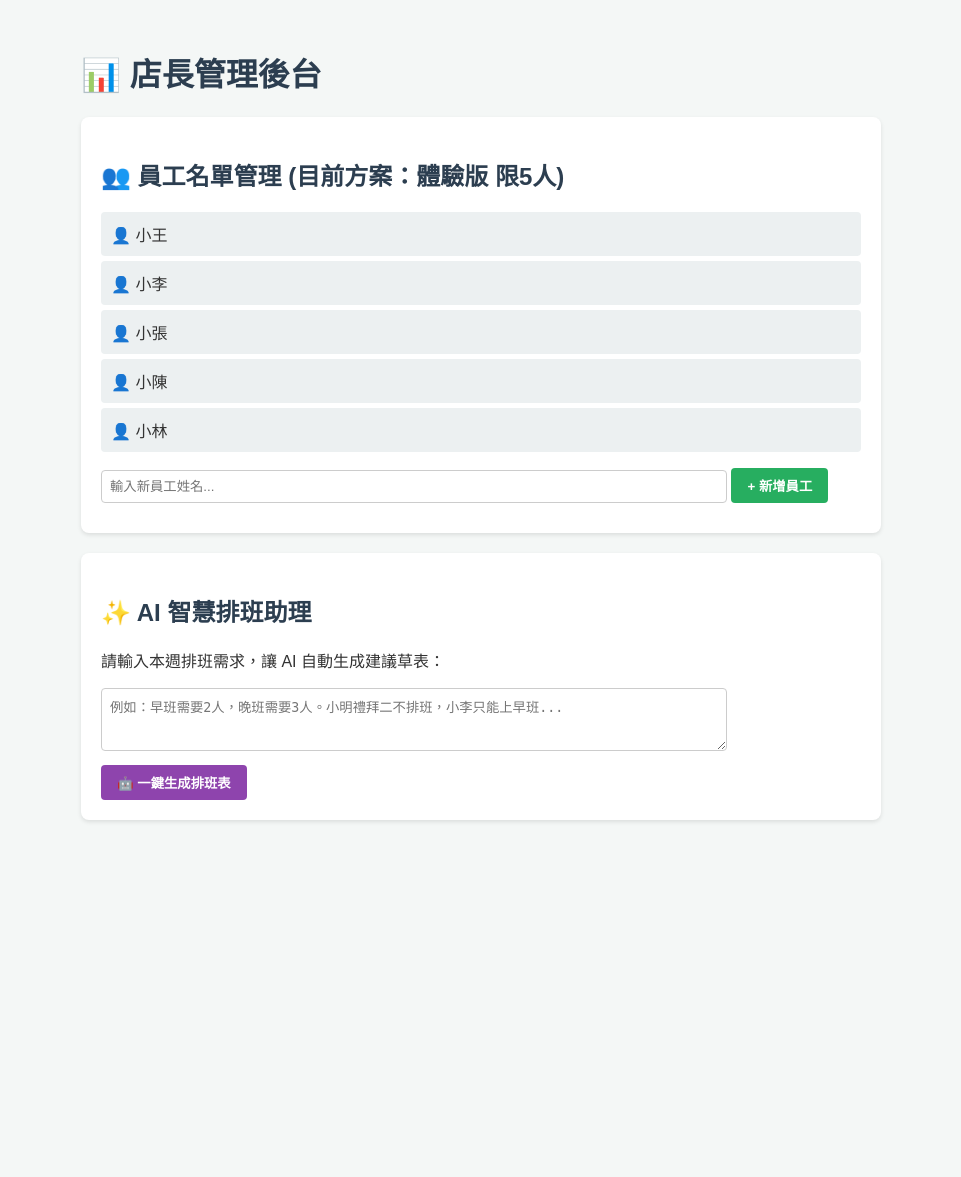
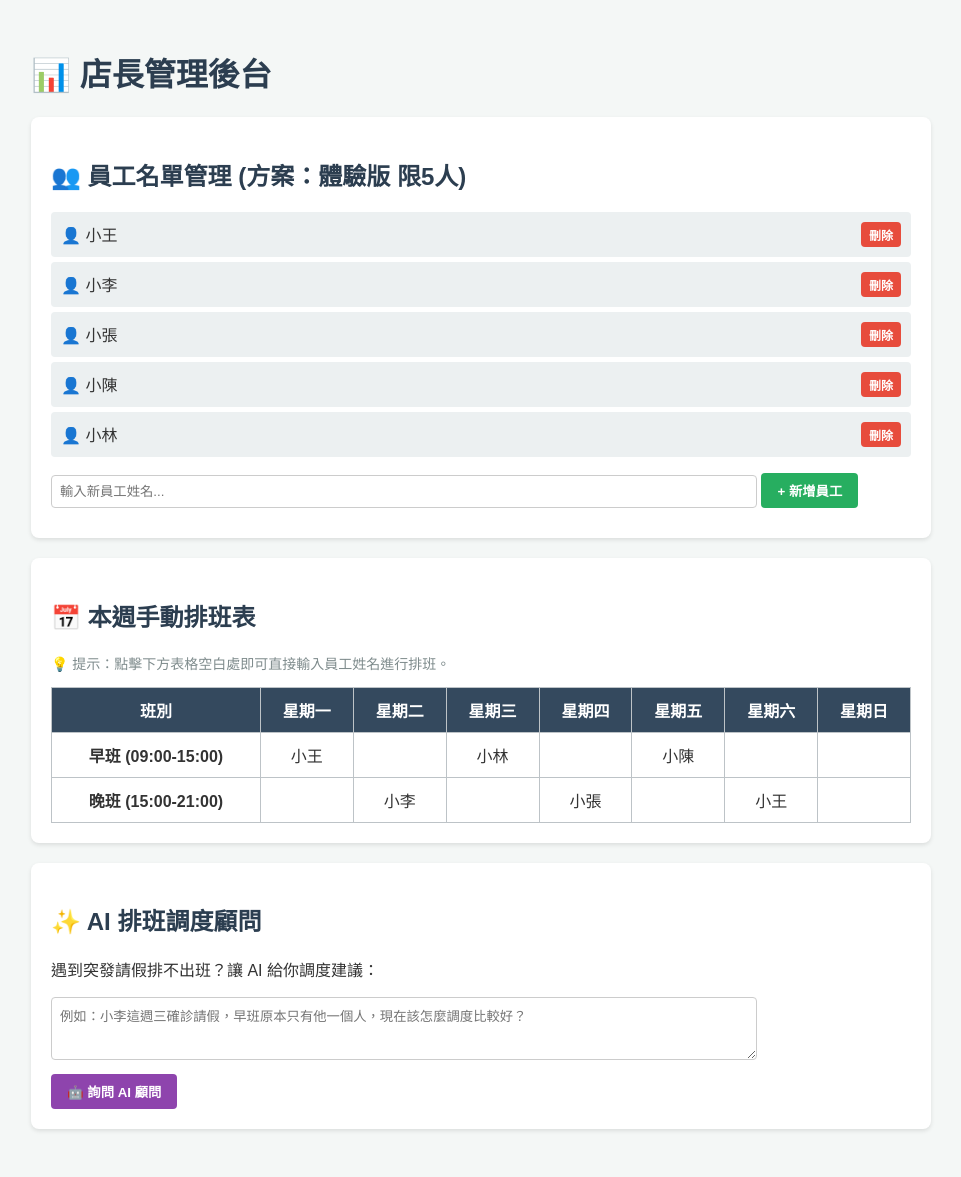
Before and after one commit to Jayson-201/cloud-shift-saas, a Flask app: page /dashboard in a window 1280 px wide. Shown: the whole page, without its empty margins (159-1120 px from the left). Before the commit the page ends 822 px from the top, so only its background shows below. Run offline with Flask 3, Linux system fonts and the light colour scheme.

Commit message:
Update dashboard.html

```diff
--- a/templates/dashboard.html
+++ b/templates/dashboard.html
@@ -6,16 +6,29 @@
     <title>SaaS 系統後台 - 排班與員工管理</title>
     <style>
         body { font-family: 'Microsoft JhengHei', Arial, sans-serif; background-color: #f4f7f6; padding: 20px; color: #333; }
-        .dashboard-container { max-width: 800px; margin: 0 auto; }
+        .dashboard-container { max-width: 900px; margin: 0 auto; }
         .card { background-color: white; padding: 20px; border-radius: 8px; box-shadow: 0 2px 4px rgba(0,0,0,0.1); margin-bottom: 20px; }
         h1, h2 { color: #2c3e50; }
+
+        /* 按鈕樣式 */
         .btn { padding: 8px 16px; background-color: #27ae60; color: white; border: none; border-radius: 4px; cursor: pointer; font-weight: bold; }
         .btn:hover { background-color: #219150; }
+        .btn-danger { background-color: #e74c3c; padding: 4px 8px; font-size: 12px; margin-left: 10px; }
+        .btn-danger:hover { background-color: #c0392b; }
         .btn-ai { background-color: #8e44ad; }
         .btn-ai:hover { background-color: #732d91; }
+
+        /* 列表與輸入框 */
         input[type="text"], textarea { width: 80%; padding: 8px; margin-bottom: 10px; border: 1px solid #ccc; border-radius: 4px; }
-        ul { list-style-type: none; padding: 0; }
-        li { background: #ecf0f1; margin: 5px 0; padding: 10px; border-radius: 4px; }
+        ul.emp-list { list-style-type: none; padding: 0; }
+        ul.emp-list li { background: #ecf0f1; margin: 5px 0; padding: 10px; border-radius: 4px; display: flex; justify-content: space-between; align-items: center; }
+
+        /* 排班表格樣式 */
+        table.schedule-table { width: 100%; border-collapse: collapse; margin-top: 10px; }
+        table.schedule-table th, table.schedule-table td { border: 1px solid #bdc3c7; padding: 10px; text-align: center; }
+        table.schedule-table th { background-color: #34495e; color: white; }
+        table.schedule-table td[contenteditable="true"]:hover { background-color: #fdfad9; cursor: text; }
+
         #ai-result { background: #e8f8f5; padding: 15px; border-radius: 4px; white-space: pre-wrap; margin-top: 10px; display: none; border: 1px solid #1abc9c;}
     </style>
 </head>
@@ -25,10 +38,13 @@
     <h1>📊 店長管理後台</h1>
 
     <div class="card">
-        <h2>👥 員工名單管理 (目前方案：體驗版 限5人)</h2>
-        <ul id="employee-list">
+        <h2>👥 員工名單管理 (方案：體驗版 限5人)</h2>
+        <ul class="emp-list" id="employee-list">
             {% for emp in employees %}
-                <li>👤 {{ emp }}</li>
+                <li>
+                    <span>👤 {{ emp }}</span>
+                    <button class="btn btn-danger" onclick="deleteEmployee('{{ emp }}')">刪除</button>
+                </li>
             {% endfor %}
         </ul>
 
@@ -39,68 +55,92 @@
     </div>
 
     <div class="card">
-        <h2>✨ AI 智慧排班助理</h2>
-        <p>請輸入本週排班需求，讓 AI 自動生成建議草表：</p>
-        <textarea id="ai-prompt" rows="3" placeholder="例如：早班需要2人，晚班需要3人。小明禮拜二不排班，小李只能上早班..."></textarea><br>
-        <button class="btn btn-ai" onclick="generateSchedule()">🤖 一鍵生成排班表</button>
+        <h2>📅 本週手動排班表</h2>
+        <p style="font-size: 14px; color: #7f8c8d;">💡 提示：點擊下方表格空白處即可直接輸入員工姓名進行排班。</p>
+        <table class="schedule-table">
+            <thead>
+                <tr>
+                    <th>班別</th>
+                    <th>星期一</th><th>星期二</th><th>星期三</th><th>星期四</th><th>星期五</th><th>星期六</th><th>星期日</th>
+                </tr>
+            </thead>
+            <tbody>
+                <tr>
+                    <td><strong>早班 (09:00-15:00)</strong></td>
+                    <td contenteditable="true">小王</td><td contenteditable="true"></td><td contenteditable="true">小林</td><td contenteditable="true"></td><td contenteditable="true">小陳</td><td contenteditable="true"></td><td contenteditable="true"></td>
+                </tr>
+                <tr>
+                    <td><strong>晚班 (15:00-21:00)</strong></td>
+                    <td contenteditable="true"></td><td contenteditable="true">小李</td><td contenteditable="true"></td><td contenteditable="true">小張</td><td contenteditable="true"></td><td contenteditable="true">小王</td><td contenteditable="true"></td>
+                </tr>
+            </tbody>
+        </table>
+    </div>
+
+    <div class="card">
+        <h2>✨ AI 排班調度顧問</h2>
+        <p>遇到突發請假排不出班？讓 AI 給你調度建議：</p>
+        <textarea id="ai-prompt" rows="3" placeholder="例如：小李這週三確診請假，早班原本只有他一個人，現在該怎麼調度比較好？"></textarea><br>
+        <button class="btn btn-ai" onclick="consultAI()">🤖 詢問 AI 顧問</button>
 
         <div id="ai-result"></div>
     </div>
 </div>
 
 <script>
-    // 處理新增員工的按鈕點擊 (觸發商業模式升級提示)
+    // --- 員工管理邏輯 ---
     function addEmployee() {
         const nameInput = document.getElementById("new-employee-name").value;
-        if (!nameInput) {
-            alert("請輸入員工姓名！");
-            return;
-        }
+        if (!nameInput) { alert("請輸入員工姓名！"); return; }
 
         let formData = new FormData();
         formData.append("name", nameInput);
 
-        fetch("/add_employee", {
-            method: "POST",
-            body: formData
-        })
+        fetch("/add_employee", { method: "POST", body: formData })
         .then(response => response.json())
         .then(data => {
             if (data.status === "upgrade_needed") {
-                // 這裡就是你 6/26 Demo 最亮眼的「升級提示視窗」
                 alert("💎 方案限制提示 💎\n\n" + data.message);
-                // 實務上這裡會跳轉到金流付費頁面，Demo 時彈出警告即可
             } else {
                 alert("✅ " + data.message);
-                window.location.reload(); // 重新載入頁面顯示新員工
+                window.location.reload();
             }
-        })
-        .catch(error => console.error('Error:', error));
+        });
     }
 
-    // 處理 AI 排班的按鈕點擊
-    function generateSchedule() {
+    function deleteEmployee(name) {
+        if (!confirm(`確定要刪除員工「${name}」嗎？`)) return;
+
+        fetch(`/delete_employee/${name}`, { method: "POST" })
+        .then(response => response.json())
+        .then(data => {
+            if (data.status === "success") {
+                alert("✅ " + data.message);
+                window.location.reload();
+            } else {
+                alert("❌ " + data.message);
+            }
+        });
+    }
+
+    // --- AI 顧問邏輯 ---
+    function consultAI() {
         const prompt = document.getElementById("ai-prompt").value;
         const resultDiv = document.getElementById("ai-result");
 
-        if (!prompt) {
-            alert("請輸入排班需求！");
-            return;
-        }
+        if (!prompt) { alert("請輸入你遇到的排班困難！"); return; }
 
         resultDiv.style.display = "block";
-        resultDiv.innerText = "⏳ AI 正在絞盡腦汁排班中，請稍候...";
+        resultDiv.innerText = "⏳ AI 顧問正在分析調度策略，請稍候...";
 
         let formData = new FormData();
         formData.append("prompt", prompt);
 
-        fetch("/generate_schedule", {
-            method: "POST",
-            body: formData
-        })
+        // 沿用之前的路由，但介面定位已改變
+        fetch("/generate_schedule", { method: "POST", body: formData })
         .then(response => response.json())
         .then(data => {
-            resultDiv.innerText = "✅ AI 建議排班表：\n\n" + data.schedule;
+            resultDiv.innerText = "💡 AI 顧問建議：\n\n" + data.schedule;
         })
         .catch(error => {
             resultDiv.innerText = "❌ 發生錯誤，請確認 OpenAI API Key 是否設定正確。";
```
